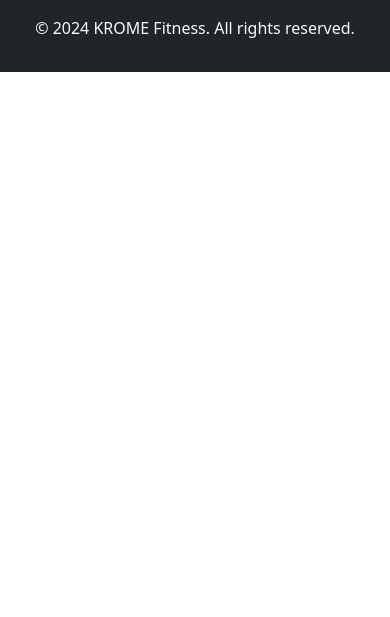
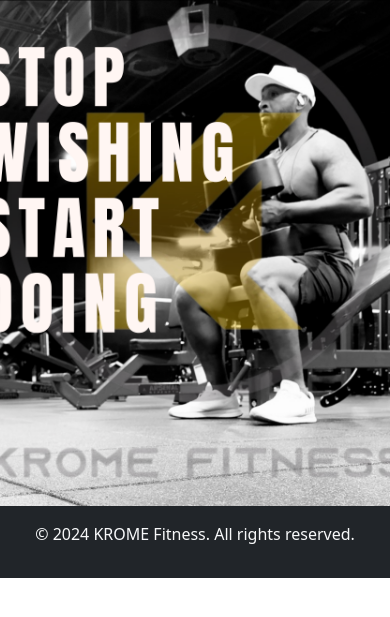
Before and after one commit to crbrown22/kromefitness, a Django app: page /kfmembers/ in a window 390 px wide. Shown: the part 60-677 px from the top of the page. Run offline with Django 3.2, Linux system fonts and the light colour scheme; a user stored in the database is signed in; some libraries are stand-ins or nearby versions.

Commit message:
modified:   db.sqlite3 	new file:   media/beelite.png 	new file:   media/kfintro.png 	new file:   media/kspintro.png 	modified:   templates/kfmembers.html 	modified:   templates/krome_home.html 	modified:   templates/kspmembers.html
    modified:   templates/ksp6week (modified content, untracked content)

```diff
--- a/templates/kfmembers.html
+++ b/templates/kfmembers.html
@@ -11,15 +11,32 @@
     <style>
         .hero-section {
             background-color: rgba(0, 0, 0, 0.5);
-            background-image: url('/media/krome-logo.jpg');
+            background-image: url('/media/kfintro.png');
             background-size: cover;
             background-position: center;
-            height: 90vh;
+            height: 150vh;
             display: flex;
             justify-content: center;
             align-items: center;
             color: white;
             text-align: center;
+        }
+
+        /* Adjust hero section for smaller screens */
+        @media (max-width: 768px) {
+            .hero-section {
+                height: 60vh;
+                /* Reduced height for mobile */
+                padding: 1rem;
+                background-position: top;
+                /* Focus image positioning on mobile */
+            }
+
+            .hero-text h1 {
+                font-size: 1.5rem;
+                /* Adjust font size */
+                margin: 0;
+            }
         }
 
 
@@ -76,6 +93,12 @@
     </div>
 </nav>
 <!--End Navbar-->
+<!-- Hero Section -->
+<section class="hero-section">
+    <div class="hero-text">
+        <h1></h1>
+    </div>
+</section>
 
 <body>
     <!--Table-->
--- a/templates/krome_home.html
+++ b/templates/krome_home.html
@@ -62,7 +62,8 @@
                     <li class="nav-item"><a class="nav-link" href="{% url 'shop'%}">Shop</a></li>
                     <li class="nav-item"><a class="nav-link" href="{% url 'ksphome'%}">Sports Performance</a></li>
                     <li class="nav-item">
-                        <a class="nav-link active" href="https://www.youtube.com/@kromefitnessexerciselibrar9313/playlists">
+                        <a class="nav-link active"
+                            href="https://www.youtube.com/@kromefitnessexerciselibrar9313/playlists">
                             KROME TV </a>
                     </li>
                     <li class="nav-item">
```
Also changed, not shown: templates/kspmembers.html (+27 -22 lines), db.sqlite3, media/kfintro.png (added), media/kspintro.png (added), 1 other file.
